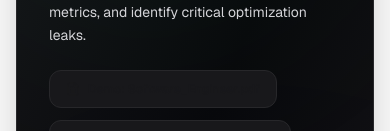
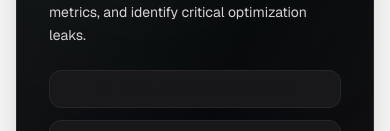
Before and after one commit to RiteshDev99/ResumeForge, a Next.js app: page / in a window 390 px wide. Shown: the part 2596-2727 px from the top of the page. Built offline with nearby package versions, Linux system fonts and the light colour scheme.

Commit message:
enhance layout and responsiveness of HeroMockup and ScannerSimulator components

```diff
--- a/components/HeroMockup.tsx
+++ b/components/HeroMockup.tsx
@@ -73,7 +73,7 @@ export default function HeroMockup() {
                 </div>
               </div>
 
-              <div className="mt-2 flex items-center justify-between bg-white dark:bg-zinc-900 border border-zinc-150 dark:border-zinc-800 p-2 rounded-lg">
+              <div className="mt-2 flex flex-col min-[380px]:flex-row min-[380px]:items-center justify-between gap-2 bg-white dark:bg-zinc-900 border border-zinc-150 dark:border-zinc-800 p-2 rounded-lg">
                 <label className="flex items-center gap-2 cursor-pointer select-none">
                   <input
                     type="checkbox"
@@ -83,7 +83,7 @@ export default function HeroMockup() {
                   />
                   <span className="text-[9.5px] font-bold text-zinc-700 dark:text-zinc-300">Include GitHub & Portfolio</span>
                 </label>
-                <span className="text-[8px] text-zinc-400 italic">Adds +10 ATS points</span>
+                <span className="text-[8px] text-zinc-400 italic shrink-0">Adds +10 ATS points</span>
               </div>
             </div>
           )}
--- a/components/ScannerSimulator.tsx
+++ b/components/ScannerSimulator.tsx
@@ -52,30 +52,30 @@ export default function ScannerSimulator() {
             Already have a resume? Run a mock scan using our dynamic parser simulator to extract structural sections, score keyword match metrics, and identify critical optimization leaks.
           </p>
 
-          <div className="flex flex-wrap gap-3">
+          <div className="flex flex-col sm:flex-row gap-3 w-full">
             <button
               type="button"
               onClick={() => handleSimulateScan('swe')}
-              className={`inline-flex items-center gap-2 rounded-xl px-4 py-2.5 text-xs font-semibold border transition-all cursor-pointer ${
+              className={`w-full sm:w-auto inline-flex items-center justify-center gap-2 rounded-xl px-4 py-2.5 text-xs font-semibold border transition-all cursor-pointer ${
                 simFile === 'swe'
                   ? 'bg-indigo-600 border-indigo-500 text-white'
                   : 'bg-zinc-900 border-zinc-800 text-zinc-350 hover:bg-zinc-850 hover:text-white'
               }`}
             >
-              <FileText className="h-3.5 w-3.5" />
-              <span>Demo: Software_Engineer.pdf</span>
+              <FileText className="h-3.5 w-3.5 shrink-0" />
+              <span className="truncate">Demo: Software_Engineer.pdf</span>
             </button>
             <button
               type="button"
               onClick={() => handleSimulateScan('marketing')}
-              className={`inline-flex items-center gap-2 rounded-xl px-4 py-2.5 text-xs font-semibold border transition-all cursor-pointer ${
+              className={`w-full sm:w-auto inline-flex items-center justify-center gap-2 rounded-xl px-4 py-2.5 text-xs font-semibold border transition-all cursor-pointer ${
                 simFile === 'marketing'
                   ? 'bg-indigo-600 border-indigo-500 text-white'
                   : 'bg-zinc-900 border-zinc-800 text-zinc-350 hover:bg-zinc-850 hover:text-white'
               }`}
             >
-              <FileText className="h-3.5 w-3.5" />
-              <span>Demo: Marketing_Manager.docx</span>
+              <FileText className="h-3.5 w-3.5 shrink-0" />
+              <span className="truncate">Demo: Marketing_Manager.docx</span>
             </button>
           </div>
 
```
